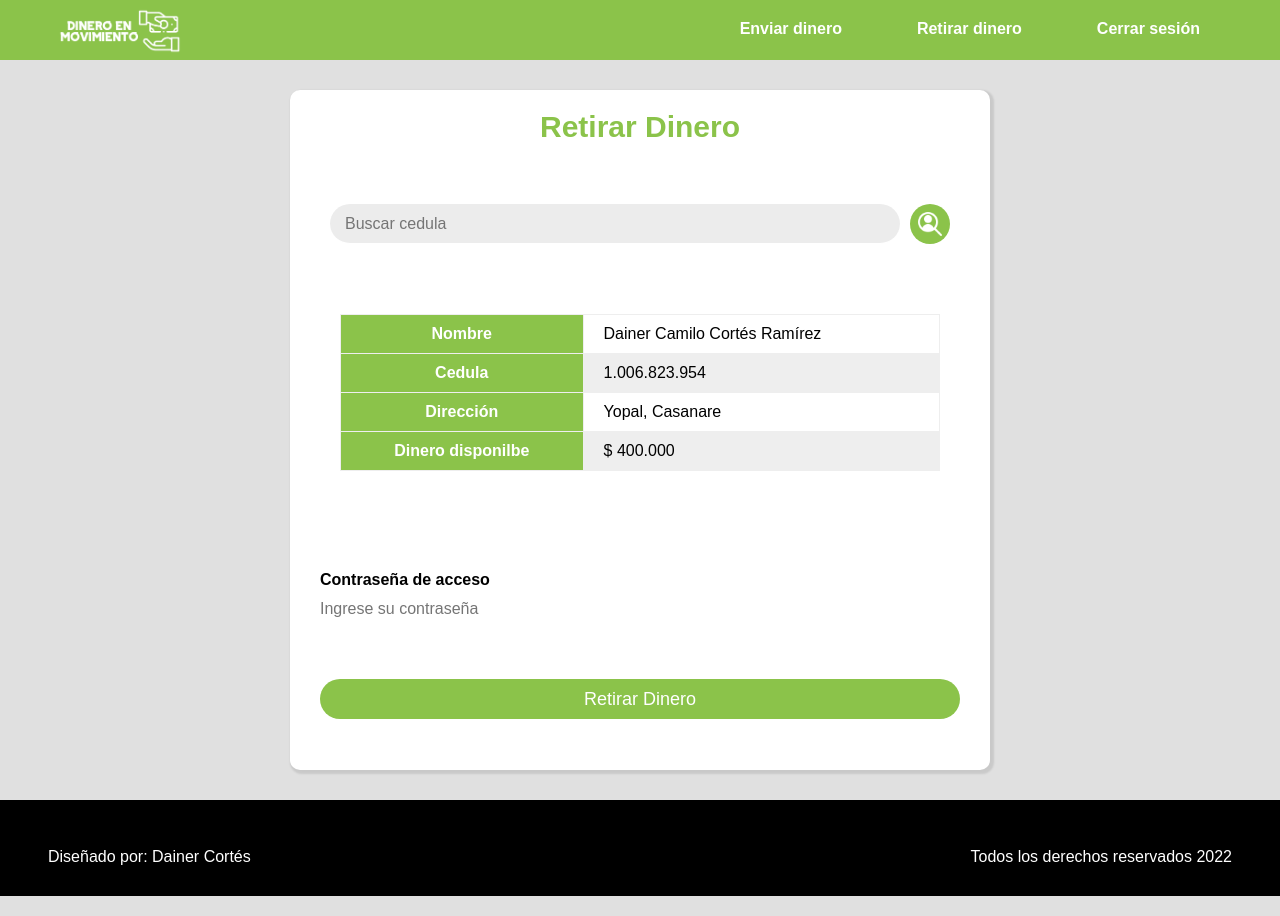
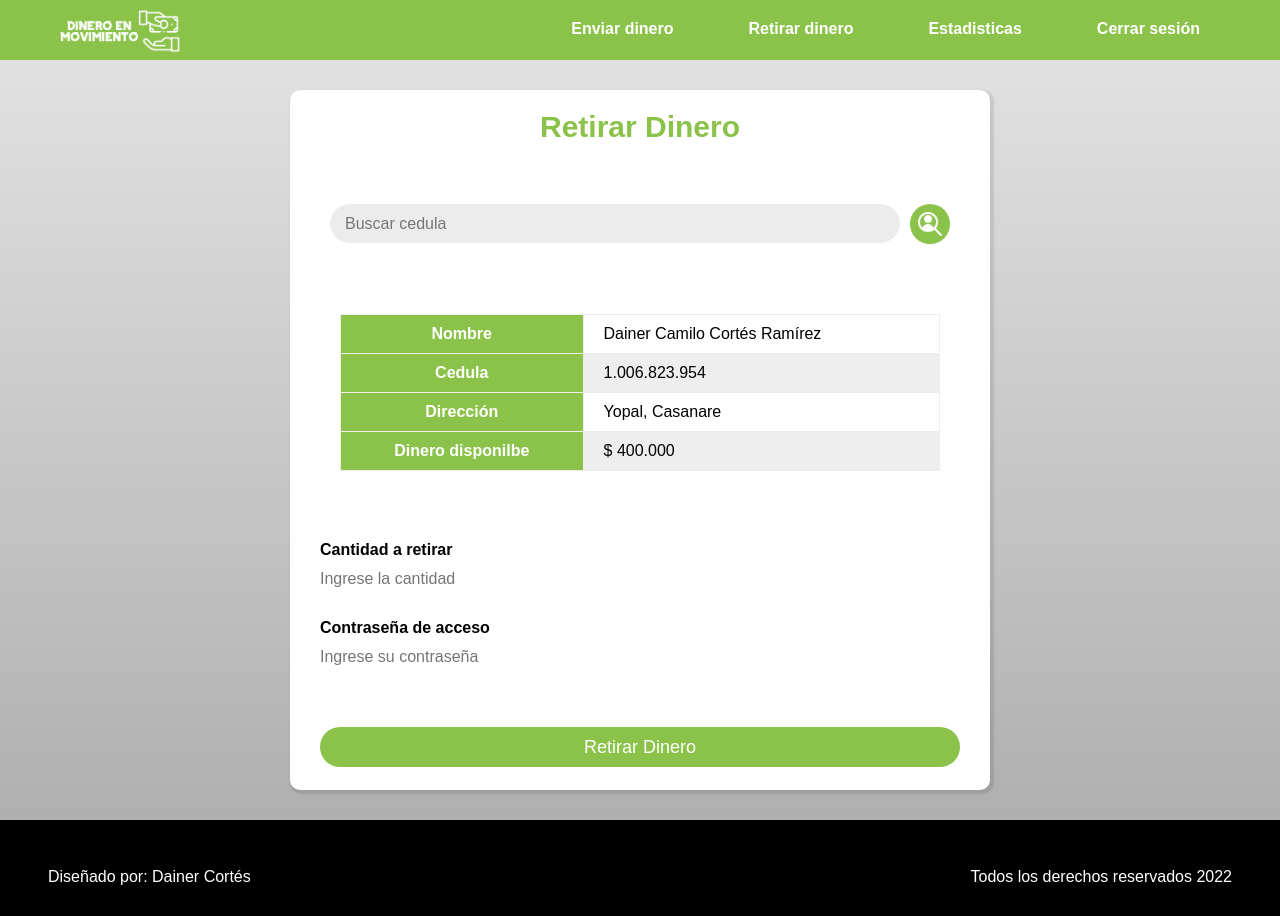
Before and after one commit to DainerCortesR/prototipodineroenmovimiento, a plain HTML site: page recepcion.html in a window 1280 px wide. Drawn offline with nearby package versions, Linux system fonts and the light colour scheme.

Commit message:
Nuevos cambios en el diseño

```diff
--- a/css/enviostyle.css
+++ b/css/enviostyle.css
@@ -9,7 +9,7 @@
 body {
   margin: 0;
   padding: 0;
-  background-color: #E0E0E0;
+  background-image: linear-gradient(rgba(229, 229, 229, 1), rgba(171, 171, 171, 1));
   background-size: cover;
   font-family: sans-serif;
  height: 100vh;
--- /dev/null
+++ b/css/graficas.css
@@ -0,0 +1,118 @@
+*{
+  padding: 0;
+  margin: 0;
+  text-decoration: none;
+  list-style: none;
+  box-sizing: border-box;
+}
+
+body {
+  margin: 0;
+  padding: 0;
+  background-image: linear-gradient(rgba(229, 229, 229, 1), rgba(171, 171, 171, 1));
+  background-size: cover;
+  font-family: sans-serif;
+ height: 100vh;
+  }
+
+  header {
+    background: #8BC34A;
+    width: 100%;
+    clear: both;
+    content:'';
+    display: table;
+  }
+
+  .menu {
+    margin: 0 auto;
+  }
+
+  img {
+    width: 140px;
+    float: left;
+    margin-left: 50px;
+    padding: 8px;
+
+  }
+
+  nav {
+    float: right;
+    height: 60px;
+    width: 100%;
+  }
+
+  nav ul {
+    float: right;
+    margin-right: 80px;
+  }
+  nav ul li {
+    list-style: none;
+    margin-left: 75px;
+    padding: 20px 0;
+    float: left;
+    position: relative;
+  }
+
+  nav ul li a {
+    text-decoration: none;
+    color: #fff;
+    font-weight: bold;
+  }
+
+  nav ul li a::before {
+    display: block;
+    content: '';
+    width: 0%;
+    background: #444;
+    height: 5px;
+    top:0;
+    position: absolute;
+    transition: width 0.2s;
+  }
+
+  nav ul li a:hover {
+    color: #444;
+    transition: width 0.2s;
+  }
+
+  nav ul li a:hover::before {
+    width: 100%;
+  }
+
+main {
+  width: 700px;
+  height: auto;
+  margin: auto;
+  margin-top: 30px;
+  margin-bottom: 30px;
+}
+
+.canvas {
+  background-color: #fff;
+  margin: 40px;
+  width: 650px;
+  height: 330px;
+  box-sizing: border-box;
+  border-radius: 10px;
+  padding: 20px 30px;
+  box-shadow:  2px 2px 2px 2px rgba(0, 0, 0, 0.1);
+}
+
+/* footer */
+footer {
+  background-color: #000;
+  padding: 3rem;
+  color: #fff;
+}
+
+footer .izquierda {
+  float: left;
+}
+footer .derecha {
+  float: right;
+  margin: 0;
+}
+
+footer p {
+  margin: 0;
+}
--- a/css/indexstyle.css
+++ b/css/indexstyle.css
@@ -1,7 +1,7 @@
 body {
   margin: 0;
   padding: 0;
-  background-color: #E0E0E0;
+  background-image: linear-gradient(rgba(229, 229, 229, 1), rgba(171, 171, 171, 1));
   background-size: cover;
   font-family: sans-serif;
   height: 100vh;
--- a/css/recepcionstyle.css
+++ b/css/recepcionstyle.css
@@ -9,7 +9,7 @@
   body {
     margin: 0;
     padding: 0;
-    background-color: #E0E0E0;
+    background-image: linear-gradient(rgba(229, 229, 229, 1), rgba(171, 171, 171, 1));
     background-size: cover;
     font-family: sans-serif;
    height: 100vh;
@@ -81,14 +81,14 @@
 
   main {
     width: 700px;
-    height: 680px;
+    height: 700px;
     margin: auto;
     margin-top: 30px;
     margin-bottom: 30px;
   }
 
   .formulario-recepcion {
-    height: 680px;
+    height: 700px;
     background: white;
     color: black;
     top: 50%;
@@ -111,7 +111,7 @@
 
   .formulario-recepcion label {
     margin: 0;
-    margin-top: 100px;
+    margin-top: 10px;
     padding: 0;
     font-weight: bold;
     display: block;
@@ -128,6 +128,18 @@
   color: black;
   font-size: 16px;
   }
+
+  .formulario-recepcion input[type="text1"] {
+    margin: 0;
+    margin-bottom: 10px;
+    border: none;
+    border-bottom: 1px solid #fff;
+    background: transparent;
+    outline: none;
+    height: 40px;
+    color: black;
+    font-size: 16px;
+    }
 
   .formulario-recepcion input[type="button"] {
     width: 100%;
--- a/recepcion.html
+++ b/recepcion.html
@@ -16,6 +16,7 @@
         <ul>
             <li><a href="envio.html">Enviar dinero</a></li>
             <li><a href="recepcion.html">Retirar dinero</a></li>
+            <li><a href="graficas.html">Estadisticas</a></li>
             <li><a href="index.html">Cerrar sesión</a></li>
          </ul>
       </nav>
@@ -51,6 +52,9 @@
                 <td>$ 400.000</td>
             </tr>
            </table>
+           <!--Text Input-->
+           <label for="text">Cantidad a retirar</label>
+           <input type="text1" placeholder="Ingrese la cantidad">
            <!-- PASSWORD INPUT -->
            <label for="password">Contraseña de acceso</label>
            <input type="password" placeholder="Ingrese su contraseña">
```
Also changed, not shown: envio.html (+6 -2 lines), graficas.html (added, +39 -0 lines), javascript/graficas.js (added, +42 -0 lines).
